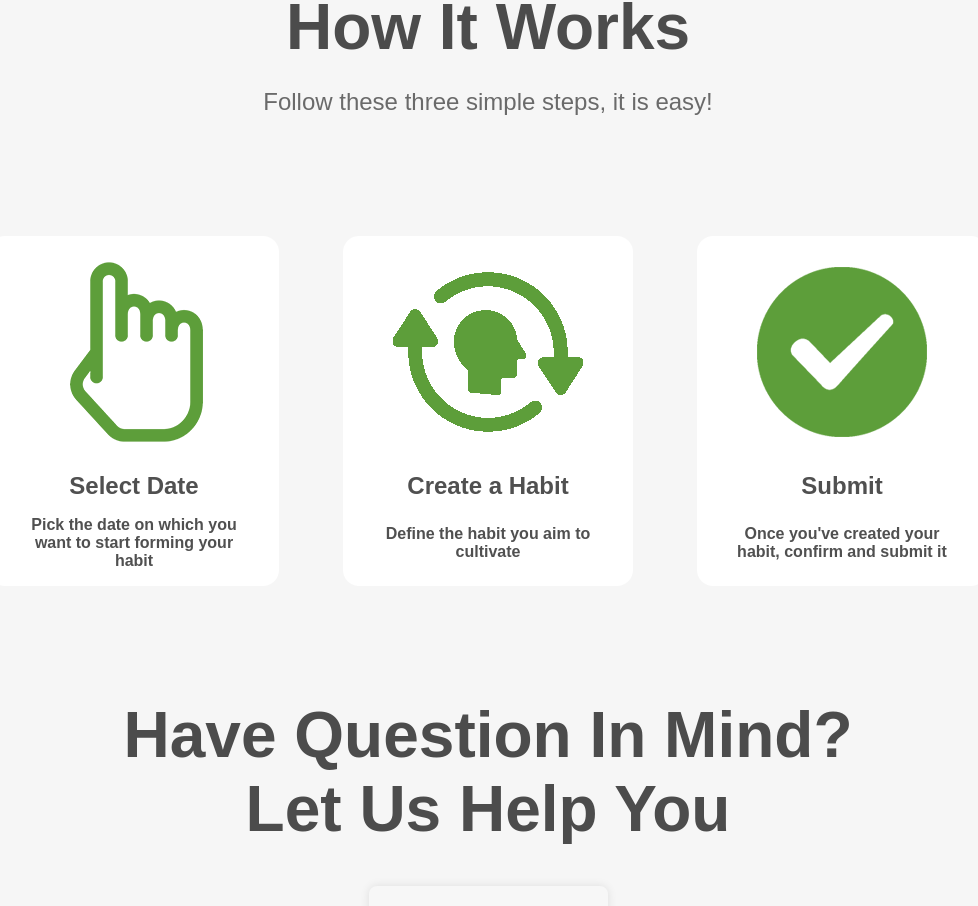
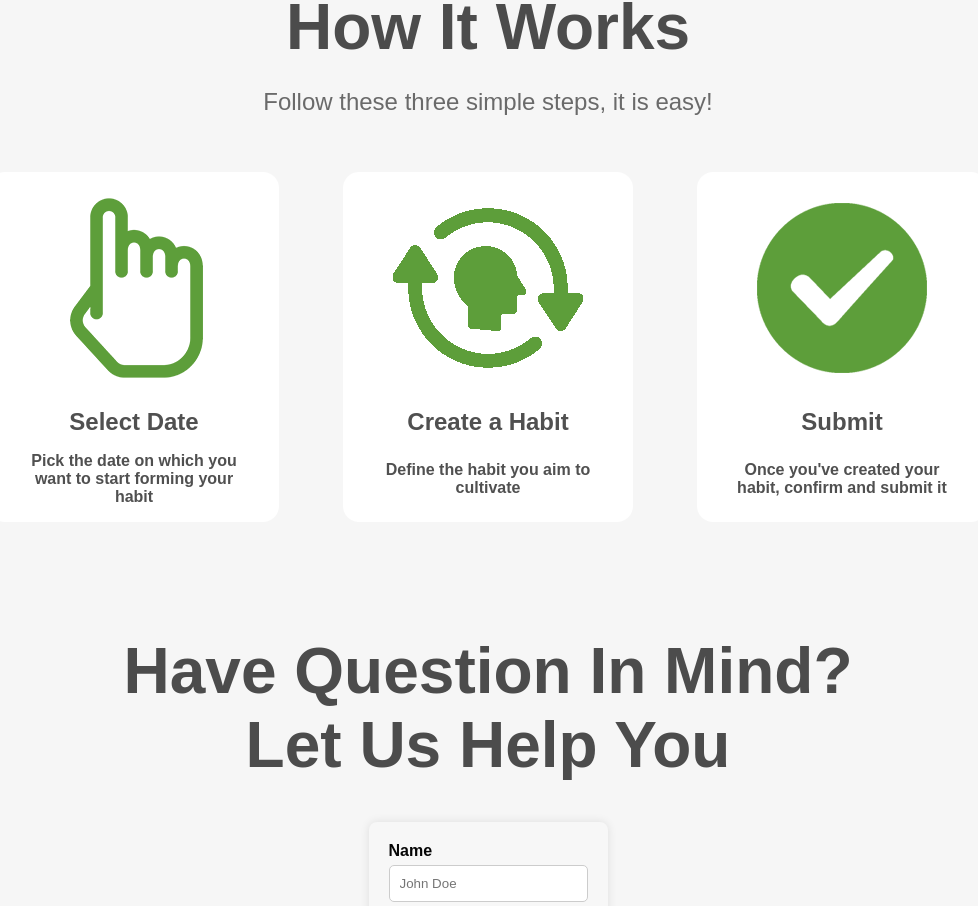
Before and after one commit to thebiggest0/QDS-group-11, a React (Vite) app: page / in a window 1280 px wide. Shown: the part 2920-3826 px from the top of the page, without its empty margins (152-1130 px from the left). Built offline with nearby package versions, Linux system fonts and the light colour scheme; no server answers.

Commit message:
Adjust margin

```diff
--- a/src/scenes/about/about.css
+++ b/src/scenes/about/about.css
@@ -246,7 +246,7 @@ body {
 }
 
 .work-section-bottom {
-    margin-top: 5rem;
+    margin-top: 1rem;
     display: flex;
     justify-content: center;
     align-items: center;
@@ -379,16 +379,4 @@ body {
     .footer-section-columns {
         margin: 1rem 0rem;
     }
-
-    .App {
-        max-width: 95vw;
-    }
 }
-
-@media (max-width: 600px) {
-
-    .home-bannerImage-container,
-    .about-background-image-container {
-        display: none;
-    }
-}
```
